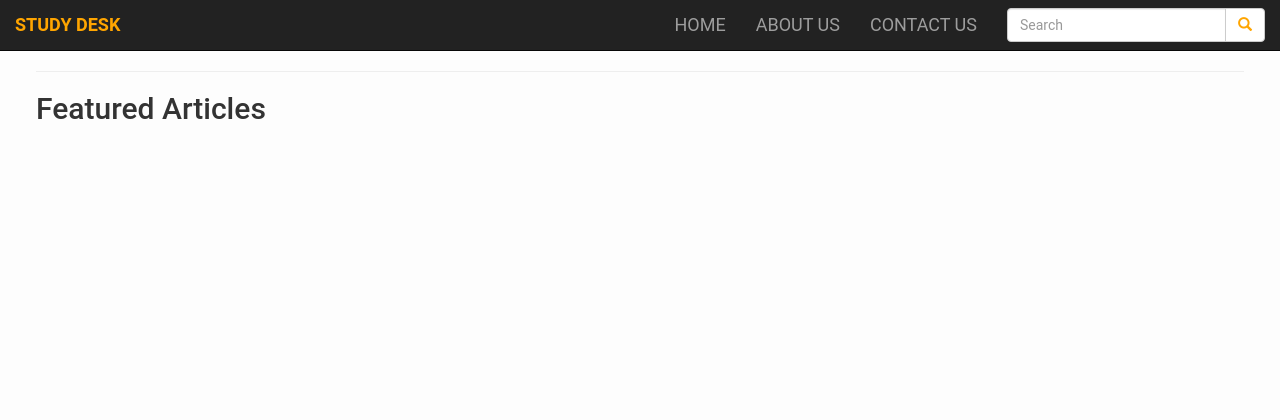
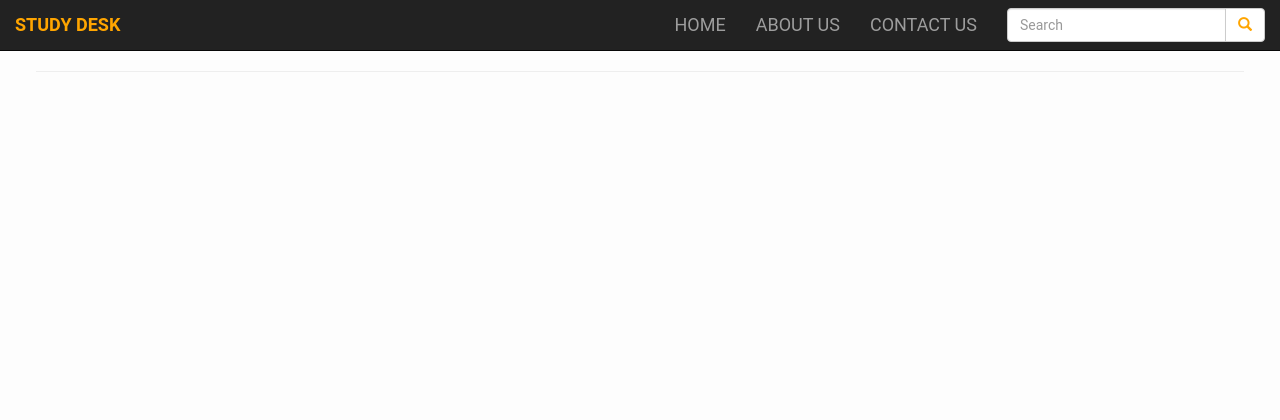
Before and after one commit to hasanmdarif/studydesk, a Django app: page / in a window 1280 px wide. Shown: the top 420 px of the page. Run offline with Django 3.2, Linux system fonts and the light colour scheme; data that the repository does not hold is empty; some libraries are stand-ins or nearby versions.

Commit message:
removed featured artivle

```diff
--- a/templates/index.html
+++ b/templates/index.html
@@ -104,7 +104,7 @@
 <!--    <div class="max-width-1 m-auto"></div>-->
 <!--</div>-->
 <hr>
-<h2>Featured Articles</h2>
+{#<h2>Featured Articles</h2>#}
 <div class="footer max-width-2 m-auto">
      <!-- <a href="https://www.vecteezy.com/free-vector/typing">Typing Vectors by Vecteezy</a> -->
 
```
